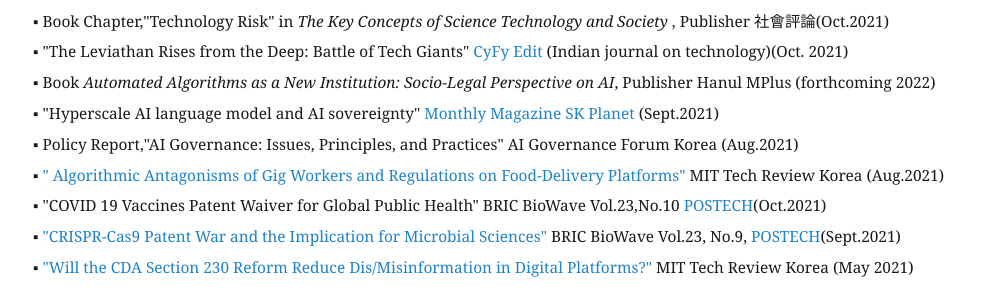
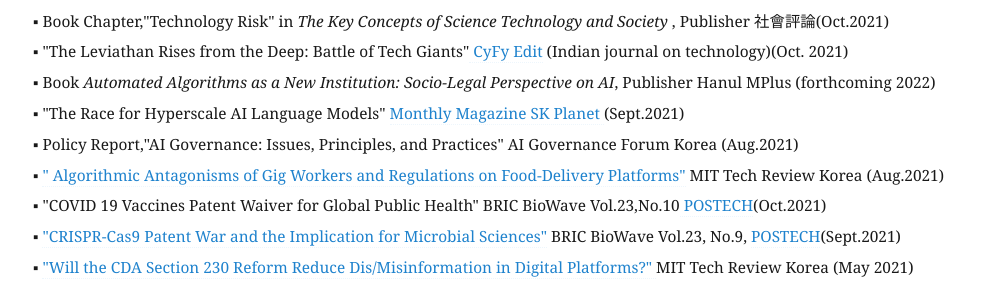
Before and after one commit to eunchangchoi/eunchangchoi.github.io, a Jekyll site: the page built from index.md, in a window 1280 px wide and 900 px high, scrolled down 1866 px. Shown: the part 157-447 px from the top of the window, without its empty margins (67-1055 px from the left). Built offline with Jekyll 4.4.1, drawn with Linux system fonts in a browser that asks for light colours.

Commit message:
Update index.md

```diff
--- a/index.md
+++ b/index.md
@@ -37,7 +37,7 @@
 ▪ Book Chapter,"Technology Risk" in <i> The Key Concepts of Science Technology and Society </i>, Publisher 社會評論(Oct.2021) <br>
 ▪ "The Leviathan Rises from the Deep: Battle of Tech Giants"<a href="https://www.orfonline.org/cyfy/"> CyFy Edit</a> (Indian journal on technology)(Oct. 2021) <br>
 ▪ Book <i> Automated Algorithms as a New Institution: Socio-Legal Perspective on AI</i>, Publisher Hanul MPlus (forthcoming 2022) <br>
-▪ "Hyperscale AI language model and AI sovereignty" <a href="https://www.skplanet.com/business/ictIot"> Monthly Magazine SK Planet </a>(Sept.2021) <br>
+▪ "The Race for Hyperscale AI Language Models" <a href="https://www.skplanet.com/business/ictIot"> Monthly Magazine SK Planet </a>(Sept.2021) <br>
 ▪ Policy Report,"AI Governance: Issues, Principles, and Practices" AI Governance Forum Korea (Aug.2021) <br>
 ▪ <a href="https://www.technologyreview.kr/%ec%a3%bc%eb%ac%b8%ed%98%95-%ed%94%8c%eb%9e%ab%ed%8f%bc-%ea%b7%9c%ec%a0%9c%ec%99%80-%ea%b8%b1-%ec%9d%b4%ec%bd%94%eb%85%b8%eb%af%b8%ec%9d%98-%eb%af%b8%eb%9e%98/?fbclid=IwAR1sfDzfWXv-sdOnKCrOSIlD0PSPpXuAuzSBjD4gz-2Qjuc6NhNq2A100Iw">" Algorithmic Antagonisms of Gig Workers and Regulations on Food-Delivery Platforms"</a> MIT Tech Review Korea (Aug.2021)<br>
 ▪ "COVID 19 Vaccines Patent Waiver for Global Public Health" BRIC BioWave Vol.23,No.10<a href="https://www.ibric.org/biowave/bio_webzine_index.php"> POSTECH</a>(Oct.2021)<br>
```
